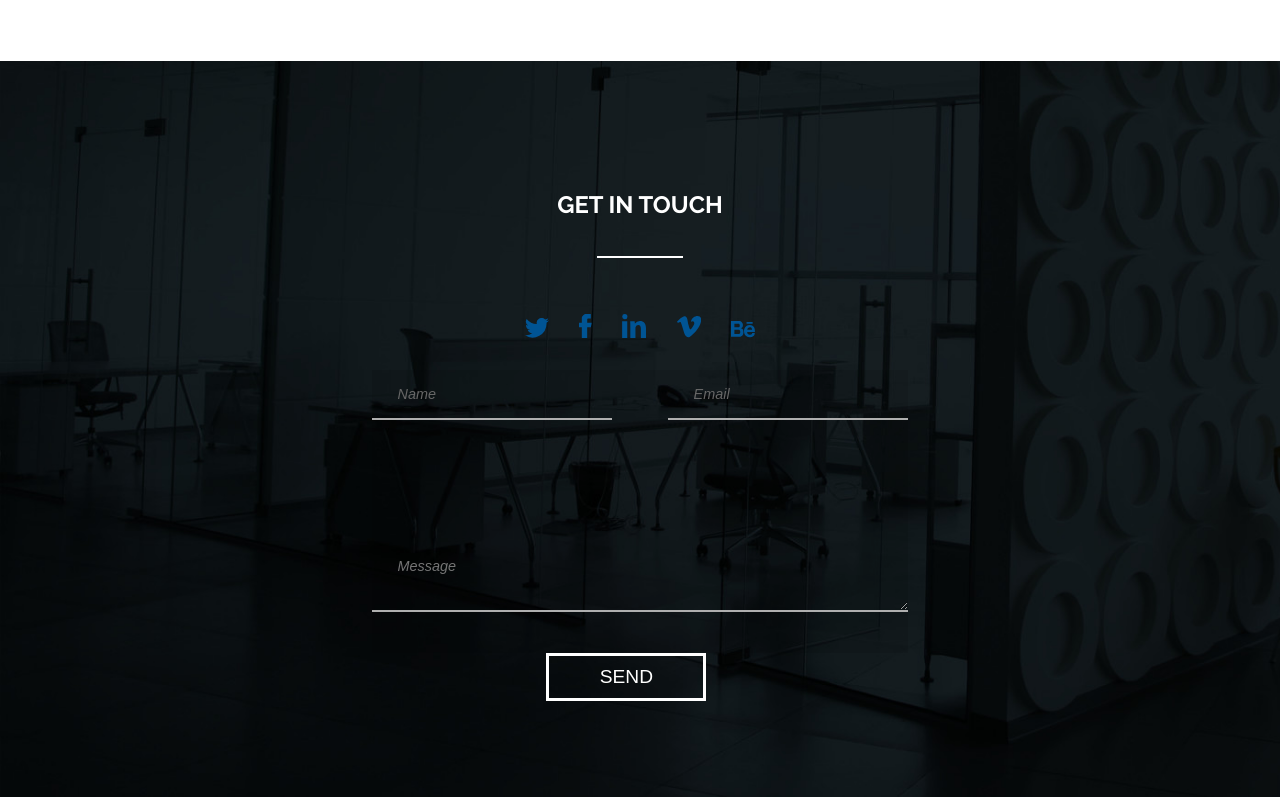
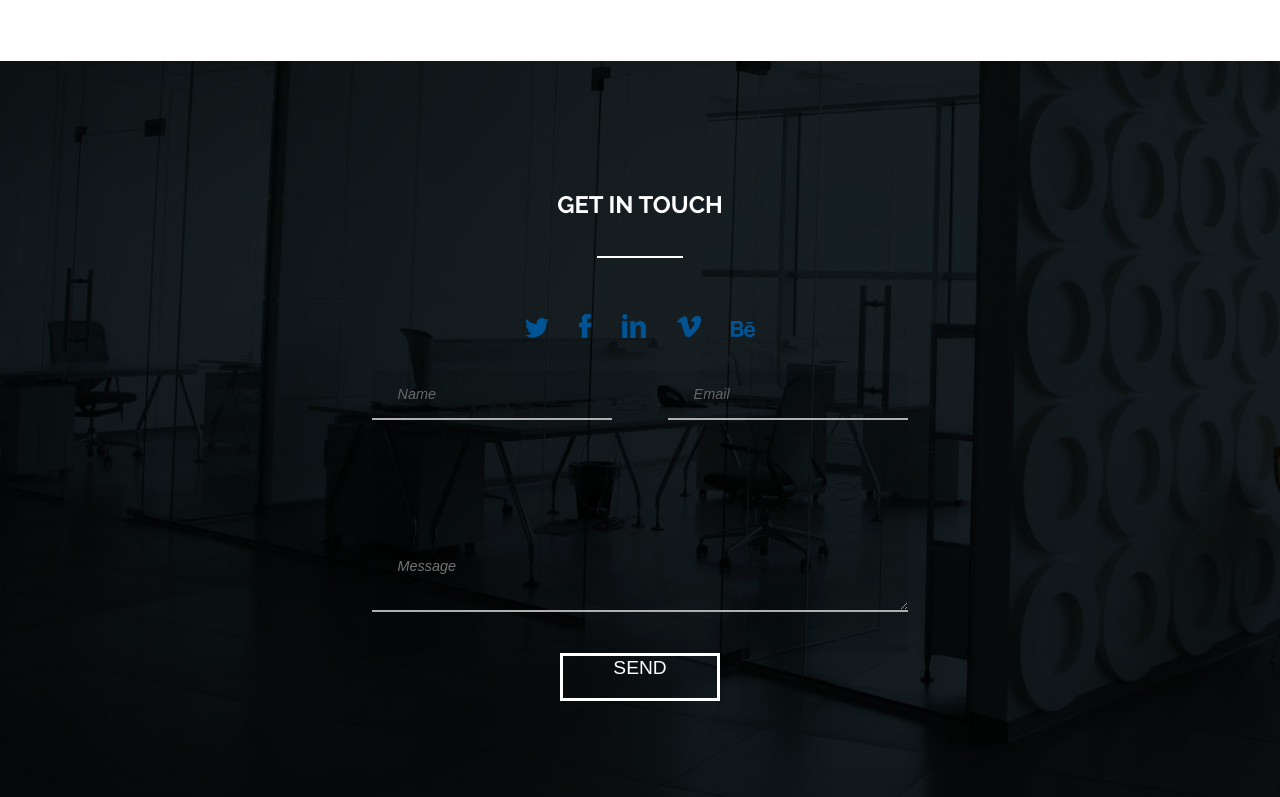
Before and after one commit to Annaivv/test1, a plain HTML site: page index.html in a window 1280 px wide. Shown: the part 2425-3222 px from the top of the page. Drawn offline with nearby package versions, Linux system fonts and the light colour scheme.

Commit message:
fixed footer button

```diff
--- a/assets/css/main.css
+++ b/assets/css/main.css
@@ -317,7 +317,9 @@ button{
     }
 
   .contact__button{
-    margin: 0 40%;
+    display: flex;
+    justify-content: center;
+    margin: 0 auto;
     width: 20vh;
     height: 3.75vw;
     border: 3px solid #fff;
```
